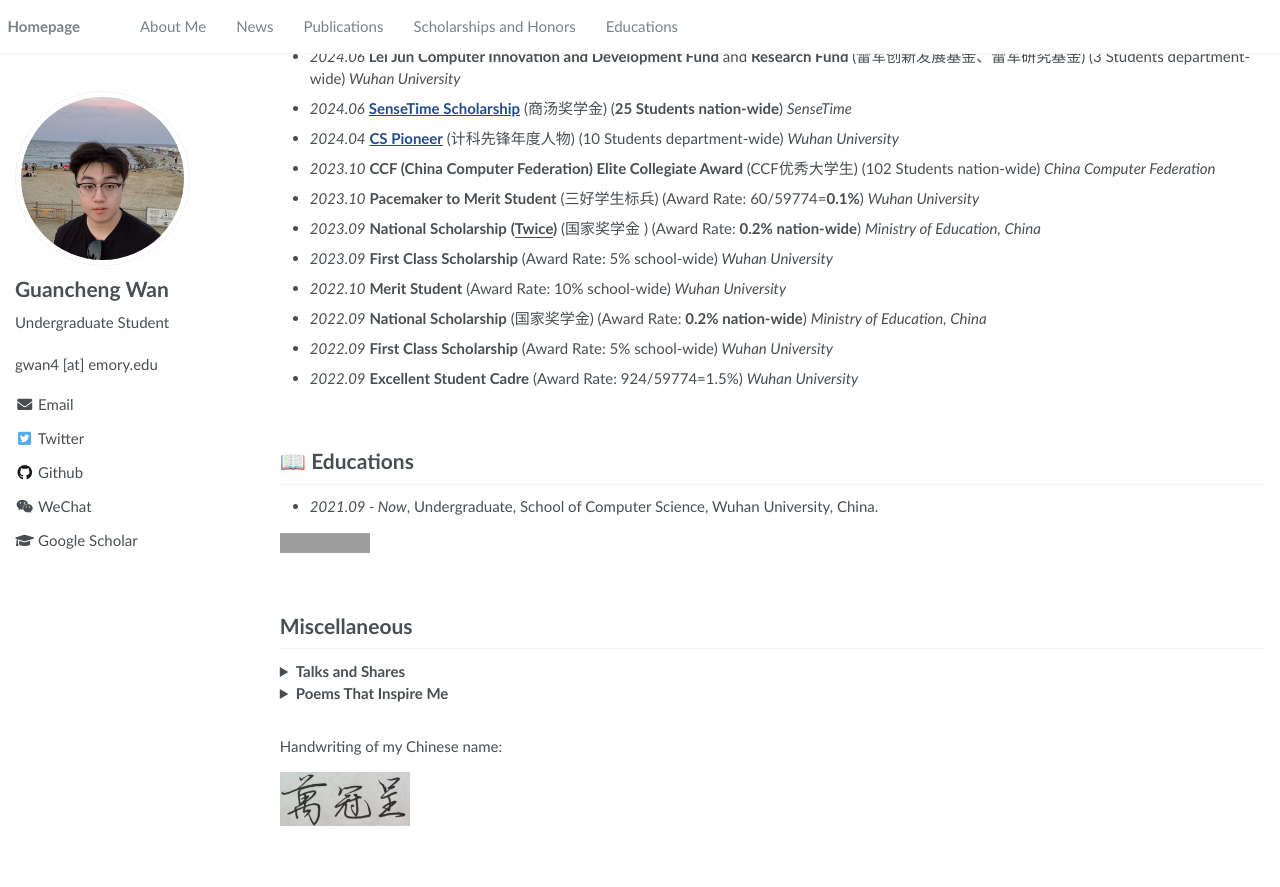
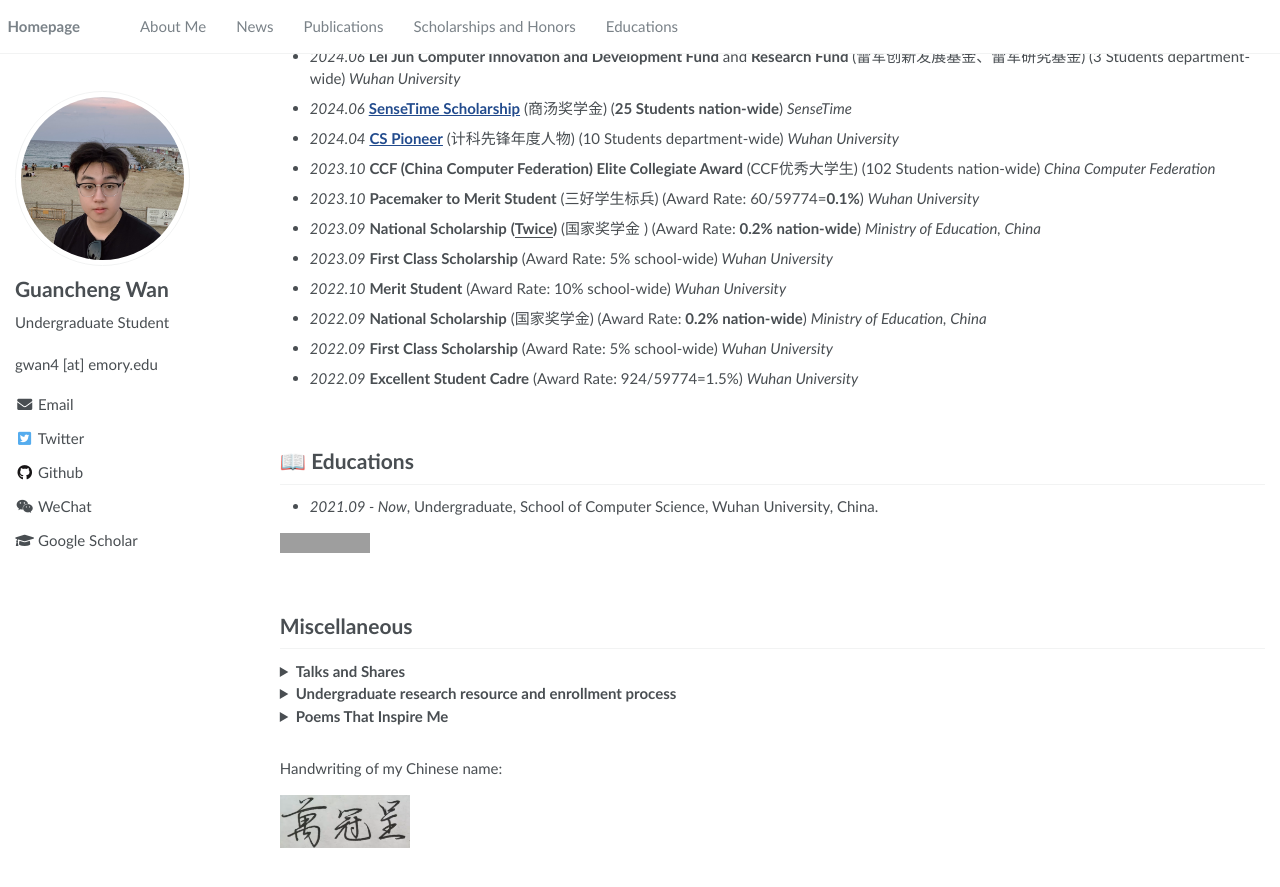
Before and after one commit to SuHui03/guanchengWan.github.io, a Jekyll site: the page built from _pages/about.md, in a window 1280 px wide and 900 px high, scrolled down 3149 px. Shown: the top 887 px of the window. Built offline with Jekyll 4.4.1, drawn with Linux system fonts in a browser that asks for light colours; grey boxes are pictures that could not be loaded.

Commit message:
Update about.md

```diff
--- a/_pages/about.md
+++ b/_pages/about.md
@@ -320,9 +320,21 @@ Generalizable Federated Graph Learning under Homophily Heterogeneity
   <summary><strong>Talks and Shares</strong></summary>
 <dd><a href="https://www.bilibili.com/video/BV1gZ42177VL/?spm_id_from=333.337.search-card.all.click&vd_source=0b7a3cc3d3ec288abaca83b9a7e036af"><strong>泛化图学习与本科生科研经历分享</strong></a></dd>
 
-<dd><a href="https://www.bilibili.com/video/BV1UM4m127uT/?spm_id_from=333.999.0.0"><strong>VALSE Share: Federated Graph Learning under Domain Shift with Generalizable Prototypes</strong></a></dd>
+
+
 
 </details>
+
+
+<details>
+  <summary><strong>Undergraduate research resource and enrollment process</strong></summary>
+
+<dd><a href="https://zxeupbuzh9y.feishu.cn/docx/ZDEsdpZtPosRWOxcBnkcF8Hknkd"><strong>Link</strong></a></dd>
+
+
+</details>
+
+
 
 <details>
   <summary><strong>Poems That Inspire Me</strong></summary>
```
